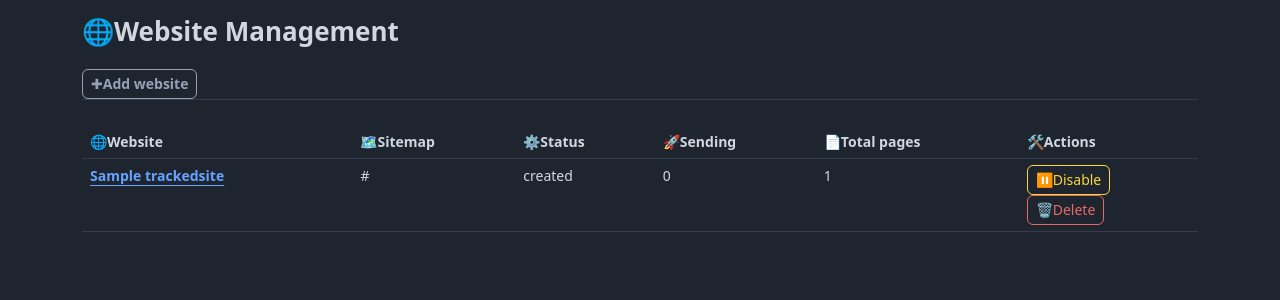
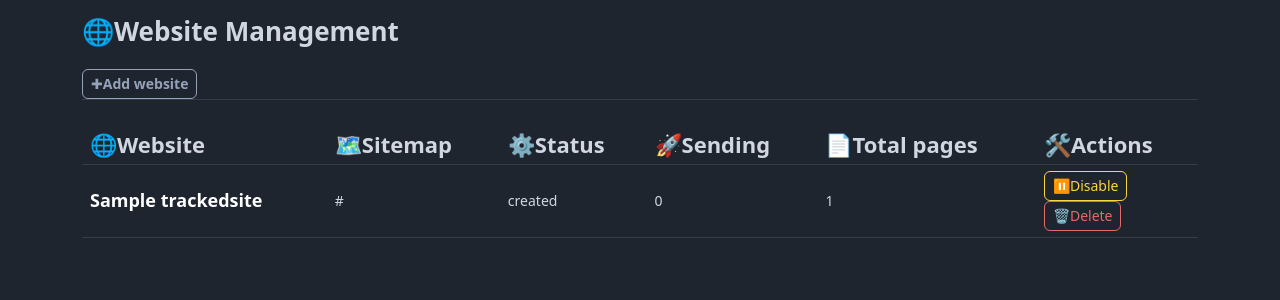
Before and after one commit to ornoone/google-sitemap-indexer, a Django app: page /indexer/site/ in a window 1280 px wide. Shown: the part 53-353 px from the top of the page. Run offline with Django 5.2, Linux system fonts and the light colour scheme; tables that the repository leaves empty hold one stand-in row (values such as "Sample post"); parts of the project's set-up code (start-up, migrations or seed data) failed here and were passed over; some libraries are stand-ins or nearby versions.

Commit message:
Update trackedsite_list.html

```diff
--- a/app/google_indexer/apps/indexer/templates/indexer/trackedsite_list.html
+++ b/app/google_indexer/apps/indexer/templates/indexer/trackedsite_list.html
@@ -48,19 +48,19 @@
     <table class="table" style="margin-top:25px;">
         <thead>
         <tr>
-            <th scope="col">🌐Website</th>
-            <th scope="col">🗺️Sitemap</th>
-            <th scope="col">⚙️Status</th>
-            <th scope="col">🚀Sending</th>
-            <th scope="col">📄Total pages</th>
-            <th scope="col">🛠️Actions</th>
+            <th scope="col" class="h4">🌐Website</th>
+            <th scope="col" class="h4">🗺️Sitemap</th>
+            <th scope="col" class="h4">⚙️Status</th>
+            <th scope="col" class="h4">🚀Sending</th>
+            <th scope="col" class="h4">📄Total pages</th>
+            <th scope="col" class="h4">🛠️Actions</th>
         </tr>
         </thead>
         <tbody>
         {% for site in object_list %}
-            <tr>
+            <tr class="align-middle">
                 {% with site.get_pages_statistics as statistics %}
-                    <th scope="row"><a href="{% url "indexer:site-detail" site.id %}">{{ site.name }}</a></th>
+                    <th scope="row"><a href="{% url "indexer:site-detail" site.id %}" class="h5 text-decoration-none text-white">{{ site.name }}</a></th>
                     <td>{{ site.sitemap_url }}</td>
                     <td>{{ site.get_status_display }}</td>
                     <td>{{ statistics.by_statuses.5_INDEXED|default:0 }}</td>
```
